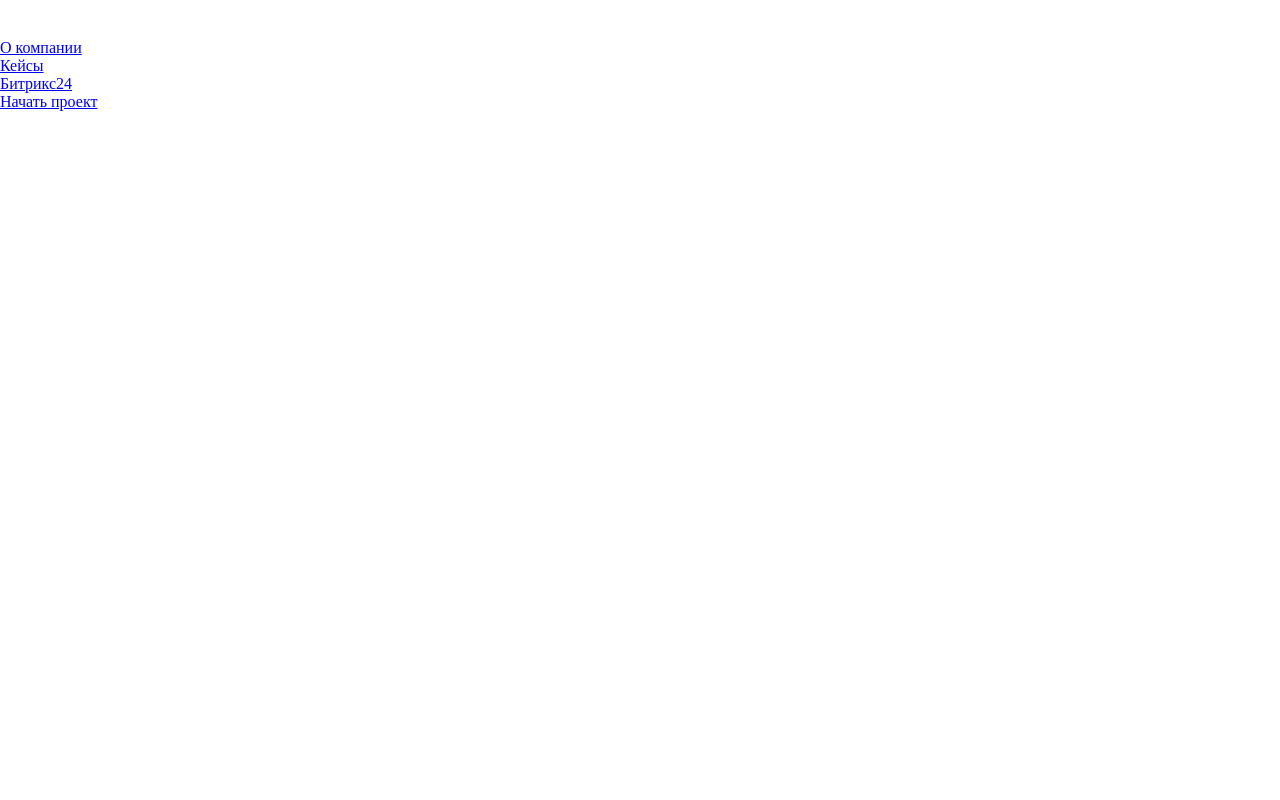
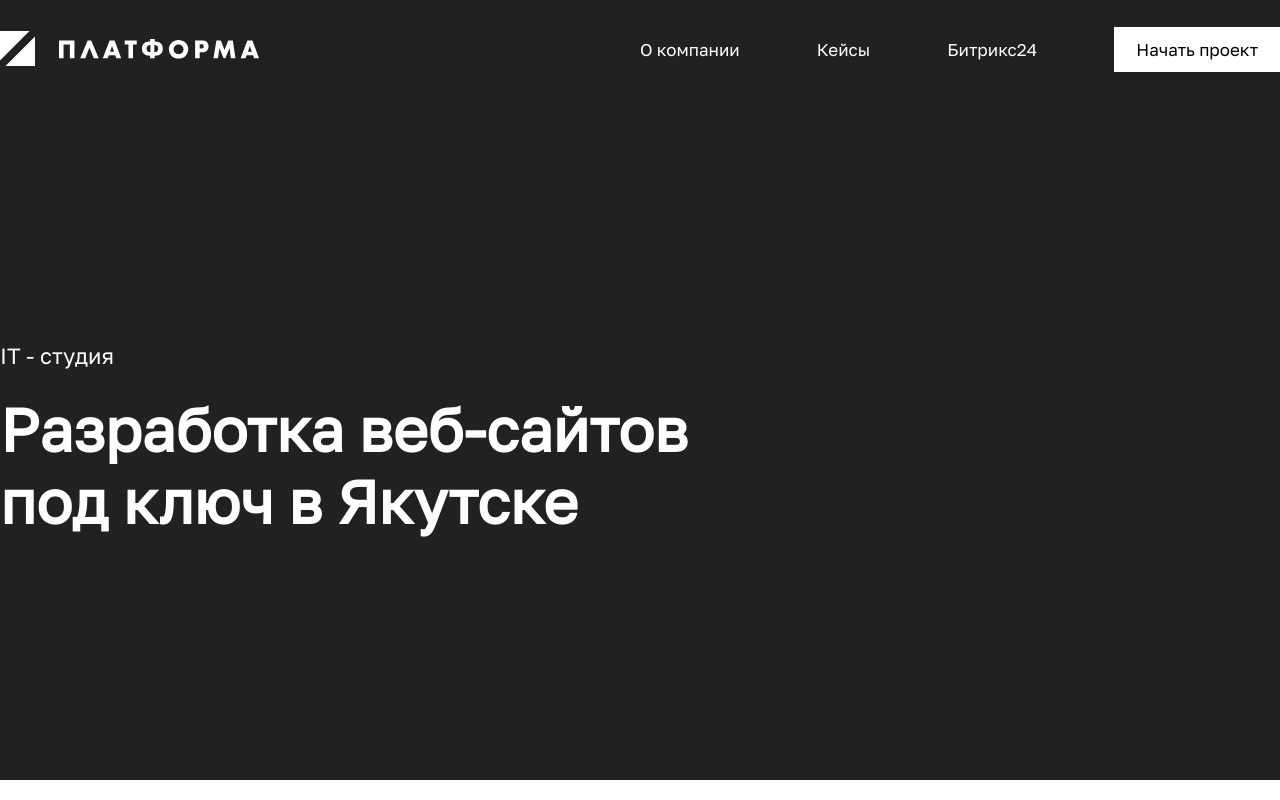
Before and after one commit to aspartaque/platforma-new, a website: page public/index.html in a window 1280 px wide. Drawn offline with nearby package versions, Linux system fonts and the light colour scheme; files that its build step writes are made by us from their sources; files whose address does not match are found by name.

Commit message:
finished settings

```diff
--- a/gulpfile.js
+++ b/gulpfile.js
@@ -1,6 +1,28 @@
-function defaultTask(cb) {
-  // place code for your default task here
-  cb();
+const { src, dest, watch } = require('gulp')
+const livereload = require('gulp-livereload')
+const scss = require('gulp-sass')(require('sass'));
+const express = require('express')
+const app = express()
+
+function compileStyles () {
+    return src('./src/style.scss')
+        .pipe(scss())
+        .pipe(dest('./public/dist/styles/'))
+        .pipe(livereload())
 }
 
-exports.default = defaultTask
+function startServer () {
+    app.use(express.static('public'))
+
+    app.listen(3000, function () {
+        console.log('server is running')
+    })
+}
+
+exports.reload = function () {
+    livereload.listen()
+
+    watch('./src/*.scss', compileStyles)
+
+    startServer()
+}
--- a/public/index.html
+++ b/public/index.html
@@ -1,16 +1,19 @@
 <!DOCTYPE html>
-<html lang="en" dir="ltr">
+<html lang="ru">
   <head>
     <meta charset="utf-8">
     <title>Платформа</title>
-    <link rel="stylesheet" href="/style.css">
+    <link rel="stylesheet" href="./dist/styles/style.css">
   </head>
   <body>
+    <main>
       <header>
         <div class="l-header">
           <div class="l-header__logo">
             <div class="l-header__logo-img">
-            <img src="./src/img/Лого.svg" alt="Платформа">
+              <a href="#">
+                <img src="./dist/images/Лого.svg" alt="Платформа">
+              </a>
             </div>
           </div>
           <div class="l-header__nav">
@@ -25,13 +28,20 @@
                 <li>
                   <a href="#">Битрикс24</a>
                 </li>
-              <li class="startProject">
-                <a href="#">Начать проект</a>
+                <li>
+                  <a href="#" class="startProject">Начать проект</a>
                 </li>
               </ul>
             </div>
           </div>
         </div>
       </header>
+      <section class="l-main">
+        <div class="l-main__content">
+          <div class="l-main__content-desc">IT - студия</div>
+          <div class="l-main__content-tagline">Разработка веб-сайтов под ключ в Якутске</div>
+        </div>
+      </section>
+    </main>
   </body>
 </html>
--- a/src/style.scss
+++ b/src/style.scss
@@ -1,11 +1,112 @@
+@font-face {
+  font-family: Golos;
+  src:
+  url('../fonts/Golos-Text_Regular.woff'),
+  url('../fonts/Golos-Text_Regular.woff2')
+  ;
+}
 * {
   margin: 0;
   padding: 0;
+  text-decoration: none;
+  list-style: none;
+  color: #000;
+  font-family: Golos;
+  font-style: normal;
+  font-weight: normal;
+  font-size: 17px;
+  line-height: 20px;
+}
+/*Переменные*/
+$maxW: 1330px;
+$margin0A: 0 auto;
+$colorWhite: #FFFFFF;
+$colorBlack: #000000;
+/*Переменные*/
+main {
+  height: 780px;
+  background-color: #212121;
+}
+section {
+  max-width: $maxW;
+  margin: $margin0A;
+}
+header {
+  max-width: $maxW;
+  height: 100px;
+  margin: $margin0A;
 }
 .l-header {
-  height: 20px;
-  &__logo {
-    width: 20px;
+  height: 100%;
+  display: flex;
+  justify-content: space-between;
+  align-items: center;
+}
+.l-header__logo {
+  flex: 1;
+}
+.l-header__logo-img {
+
+}
+.l-header__nav {
+  flex: 1;
+}
+.l-header__nav-menu {
+  ul {
     display: flex;
+    justify-content: space-between;
   }
 }
+.l-header__nav-menu {
+  a {
+    color: $colorWhite;
+    position: relative;
+    &::after {
+      content: '';
+      position: absolute;
+      left: 0;
+      bottom: -16px;
+      width: 100%;
+      height: 1px;
+      background: $colorWhite;
+      cursor: auto;
+      opacity: 0;
+      transition: .3s;
+    }
+    &:hover::after{
+      opacity: 1;
+      left: 0;
+    }
+  }
+  a.startProject {
+    padding: 12px 22px;
+    background: $colorWhite;
+    color: $colorBlack;
+    &:hover::after{
+      opacity: 0;
+    }
+  }
+}
+.l-main {
+  display: flex;
+  align-items: center;
+  height: calc(100% - 100px);
+}
+.l-main__content {
+  width: 100%;
+  display: flex;
+  flex-direction: column;
+}
+.l-main__content-desc {
+  font-size: 22px;
+  line-height: 26px;
+  color: $colorWhite;
+  margin-bottom: 24px;
+}
+.l-main__content-tagline {
+  width: 60%;
+  font-weight: 600;
+  font-size: 60px;
+  line-height: 72px;
+  color: $colorWhite;
+}
```
Also changed, not shown: package.json (+15 -1 lines), public/dist/styles/style.css, 1 other file. Lines whose indentation alone changed are shown as unchanged.
